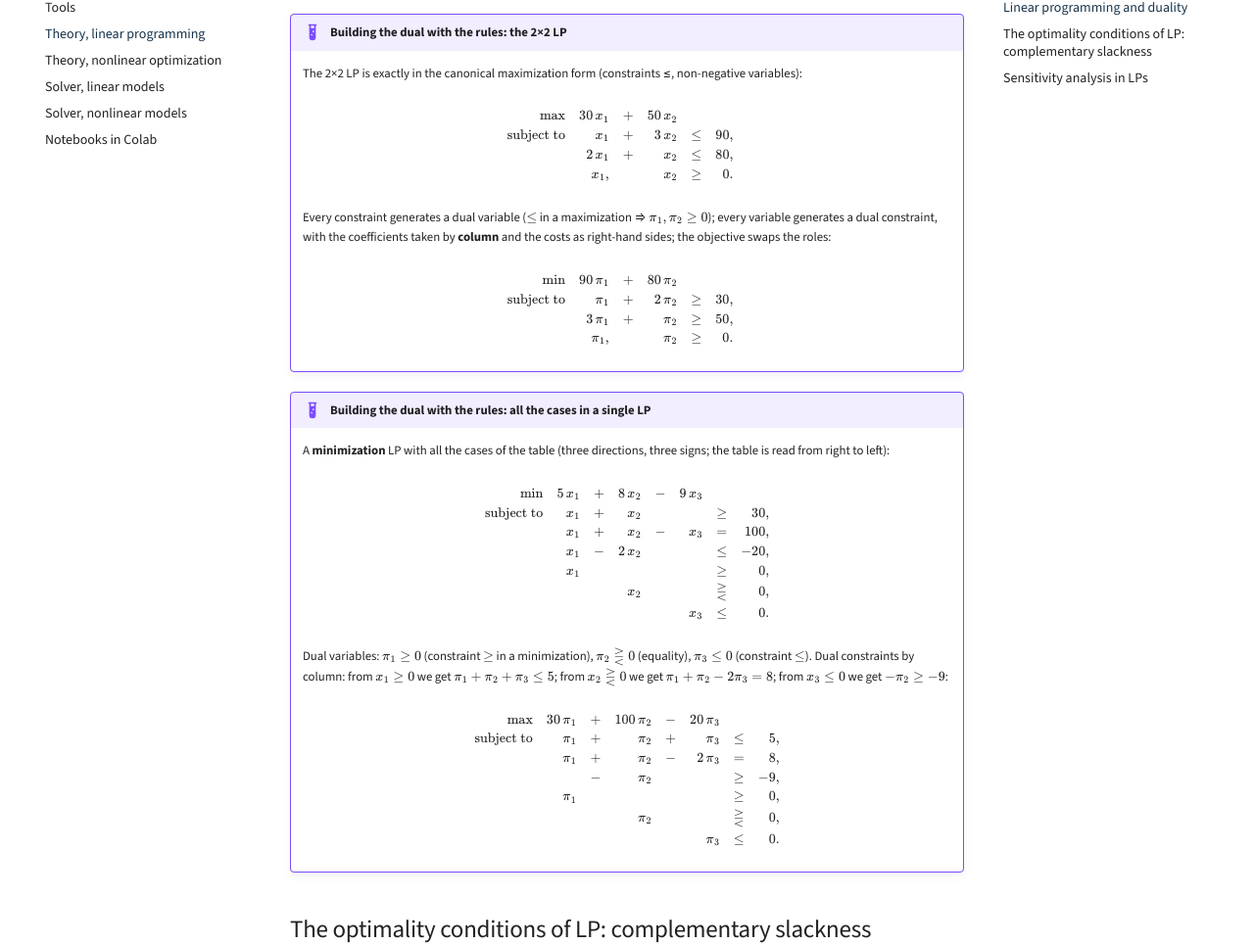
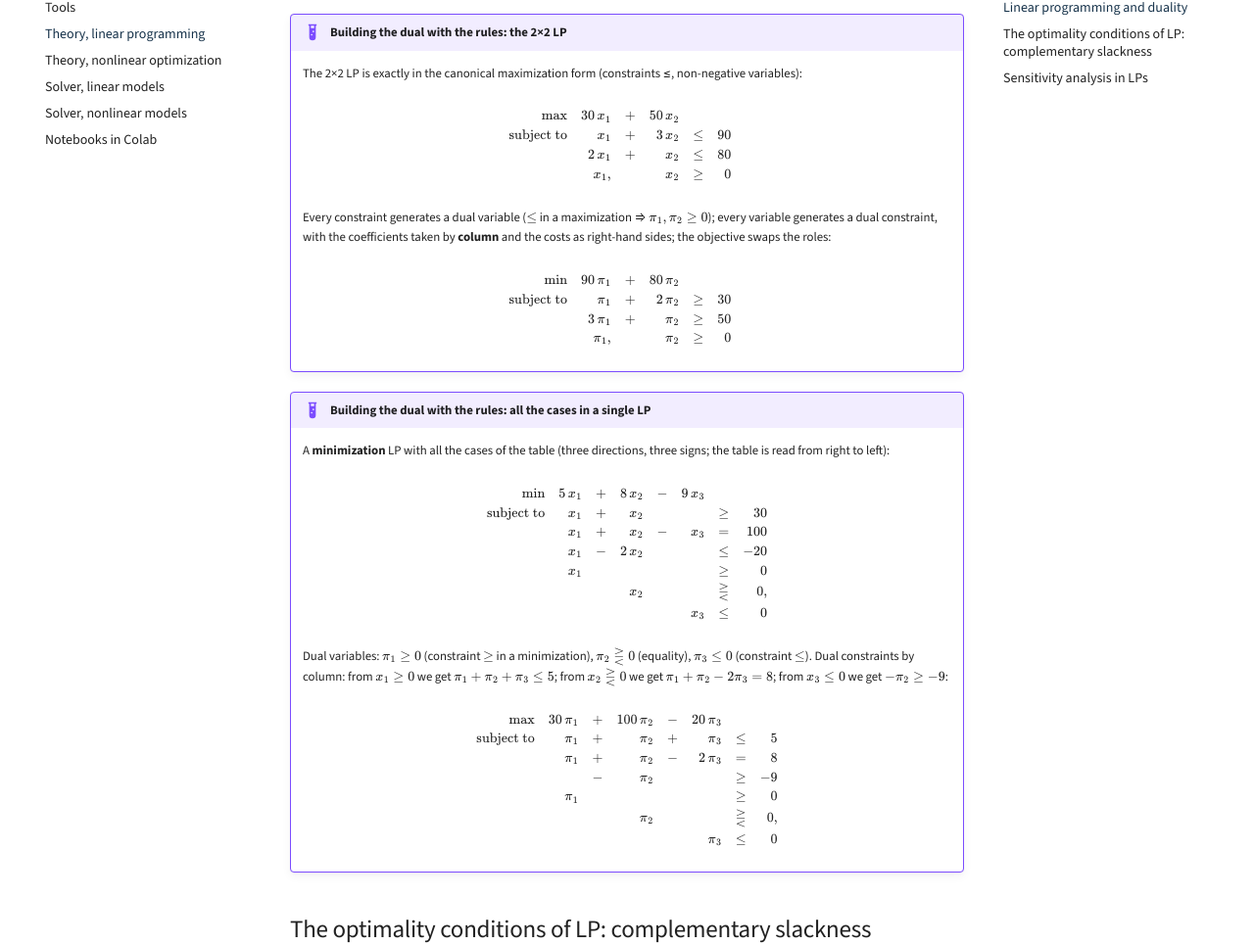
Before and after one commit to fabiofurini/operations-research-lab, an MkDocs documentation site: the page built from docs/theory-lp.md, in a window 1280 px wide and 1400 px high, scrolled down 1891 px. Shown: the part 148-1113 px from the top of the window at 98% size. Built offline with MkDocs 1.6.1 and Material for MkDocs 9.7.7, drawn with Linux system fonts in a browser that asks for light colours; comment, search, counter and statistics services are not loaded.

Commit message:
Modelli numerici senza punteggiatura dopo il termine noto (regola: virgola solo nei modelli simbolici)
Co-Authored-By: Claude Opus 5.5 <noreply@anthropic.com>

```diff
--- a/docs/theory-lp.md
+++ b/docs/theory-lp.md
@@ -77,9 +77,9 @@ coincide).
     $$
     \begin{array}{r r@{\;}c@{\;}r c r l}
     \max & 30\,x_1 & + & 50\,x_2 & & & \\
-    \text{subject to} & x_1 & + & 3\,x_2 & \le & 90, & \\
-     & 2\,x_1 & + & x_2 & \le & 80, & \\
-     & x_1, & & x_2 & \ge & 0. &
+    \text{subject to} & x_1 & + & 3\,x_2 & \le & 90 & \\
+     & 2\,x_1 & + & x_2 & \le & 80 & \\
+     & x_1, & & x_2 & \ge & 0 &
     \end{array}
     $$
 
@@ -91,9 +91,9 @@ coincide).
     $$
     \begin{array}{r r@{\;}c@{\;}r c r l}
     \min & 90\,\pi_1 & + & 80\,\pi_2 & & & \\
-    \text{subject to} & \pi_1 & + & 2\,\pi_2 & \ge & 30, & \\
-     & 3\,\pi_1 & + & \pi_2 & \ge & 50, & \\
-     & \pi_1, & & \pi_2 & \ge & 0. &
+    \text{subject to} & \pi_1 & + & 2\,\pi_2 & \ge & 30 & \\
+     & 3\,\pi_1 & + & \pi_2 & \ge & 50 & \\
+     & \pi_1, & & \pi_2 & \ge & 0 &
     \end{array}
     $$
 
@@ -104,12 +104,12 @@ coincide).
     $$
     \begin{array}{r r@{\;}c@{\;}r@{\;}c@{\;}r c r}
     \min & 5\,x_1 & + & 8\,x_2 & - & 9\,x_3 & & \\
-    \text{subject to} & x_1 & + & x_2 & & & \ge & 30, \\
-     & x_1 & + & x_2 & - & x_3 & = & 100, \\
-     & x_1 & - & 2\,x_2 & & & \le & -20, \\
-     & x_1 & & & & & \ge & 0, \\
+    \text{subject to} & x_1 & + & x_2 & & & \ge & 30 \\
+     & x_1 & + & x_2 & - & x_3 & = & 100 \\
+     & x_1 & - & 2\,x_2 & & & \le & -20 \\
+     & x_1 & & & & & \ge & 0 \\
      & & & x_2 & & & \gtreqless & 0, \\
-     & & & & & x_3 & \le & 0.
+     & & & & & x_3 & \le & 0
     \end{array}
     $$
 
@@ -122,12 +122,12 @@ coincide).
     $$
     \begin{array}{r r@{\;}c@{\;}r@{\;}c@{\;}r c r}
     \max & 30\,\pi_1 & + & 100\,\pi_2 & - & 20\,\pi_3 & & \\
-    \text{subject to} & \pi_1 & + & \pi_2 & + & \pi_3 & \le & 5, \\
-     & \pi_1 & + & \pi_2 & - & 2\,\pi_3 & = & 8, \\
-     & & - & \pi_2 & & & \ge & -9, \\
-     & \pi_1 & & & & & \ge & 0, \\
+    \text{subject to} & \pi_1 & + & \pi_2 & + & \pi_3 & \le & 5 \\
+     & \pi_1 & + & \pi_2 & - & 2\,\pi_3 & = & 8 \\
+     & & - & \pi_2 & & & \ge & -9 \\
+     & \pi_1 & & & & & \ge & 0 \\
      & & & \pi_2 & & & \gtreqless & 0, \\
-     & & & & & \pi_3 & \le & 0.
+     & & & & & \pi_3 & \le & 0
     \end{array}
     $$
 
```
Also changed, not shown: docs/theory-nonlinear.md (+2 -2 lines), 2 other files.
